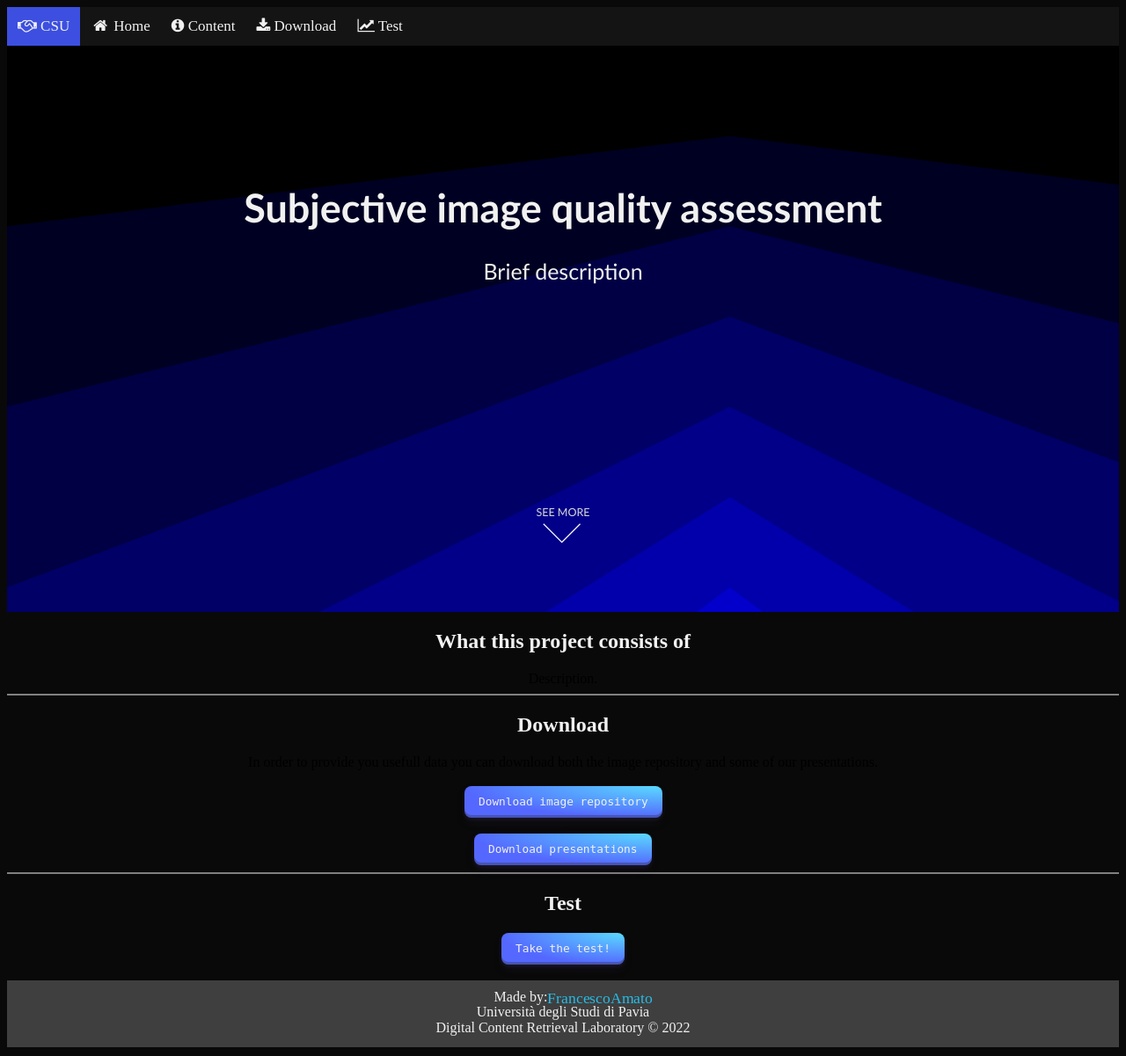
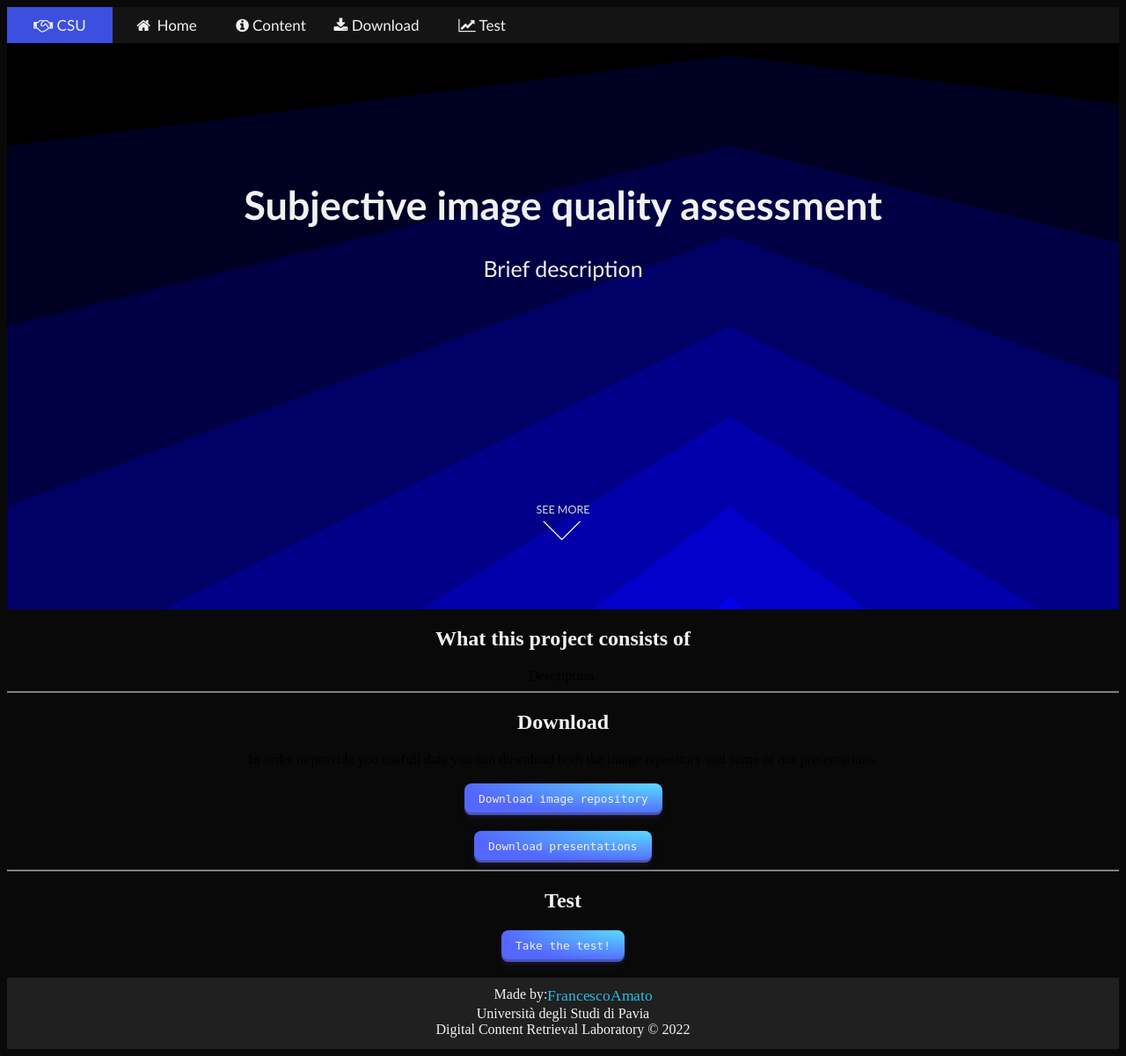
Before and after one commit to aiman-al-masoud/image_quality_assessment, a Flask app: page / in a window 1280 px wide. Shown: the whole page at 88% size. Run offline with Flask 2, Linux system fonts and the light colour scheme.

Commit message:
Adjusted media screen problems, improved footer and navbar behaviour

```diff
--- a/static/stylesheets/style.css
+++ b/static/stylesheets/style.css
@@ -12,6 +12,7 @@ hr {
 }
 
 #navbar {
+  font-family: 'Gill Sans', 'Gill Sans MT', Calibri, 'Trebuchet MS', sans-serif;
   width: 100%;
   background-color: rgb(20, 20, 20);
   overflow: auto;
@@ -19,7 +20,8 @@ hr {
 
 #navbar a {
   float: left;
-  padding: 12px;
+  padding: 10px 0px 10px;
+  width: 120px;
   color: rgb(241, 241, 241);
   text-decoration: none;
   font-size: 17px;
@@ -47,6 +49,7 @@ hr {
   font-family: 'Gill Sans', 'Gill Sans MT', Calibri, 'Trebuchet MS', sans-serif;
   background-repeat: no-repeat;
   background-size: 130%;
+  background-position: left;
   background-image: url("../icons/header-bg.svg");
 }
 
@@ -73,7 +76,7 @@ h1, h2, h3, h4, h5, h6 p{
   align-self: center;
   animation-duration: 4s;
   animation-iteration-count: infinite;
-  background-image: url("../icons/scroll-down.png");;
+  background-image: url("../icons/scroll-down.png");
   height: 30px;
   background-repeat: no-repeat;
   margin: 0 auto 0 auto;
@@ -144,7 +147,7 @@ h1, h2, h3, h4, h5, h6 p{
   width: 500px;
   left: 50%;
   margin-left: -298px;
-  height: 35px;
+  height: 40px;
   top: 50%;
   margin-top: -20px;
 }
@@ -185,7 +188,7 @@ p {
   position: relative;
   padding: 1% 0% 1%;
   width: 100%;
-  background-color: #3f3f3f;
+  background-color: #202020;
   color: rgb(241, 241, 241);
   text-align: center;
 }
@@ -200,8 +203,8 @@ p {
 
 /* ========================================================Responsive================================================== */
 
-/* Phones */
-@media screen and (min-width:320px) and (max-width:360px) {
+/* Phones -- From screens larger than 320px the behaviour is not controlled */
+@media screen and (min-width:0px) and (max-width:366px) {
   h1{
     font-size:1em;
   }
@@ -210,10 +213,16 @@ p {
     padding: 30% 0% 15%;
     background-size: 300%;
   }
+
+  #navbar a {
+    padding: 10px 8px 10px;
+    font-size: 10px;
+    width: auto;
+  }
 }
 
 /* Larger phones */
-@media screen and (min-width:361px) and (max-width:474px) {
+@media screen and (min-width:367px) and (max-width:474px) {
   h1{
     font-size:1em;
   }
@@ -221,6 +230,12 @@ p {
   #header{
     padding: 25% 0% 15%;
     background-size: 200%;
+  }
+
+  #navbar a {
+    padding: 10px 8px 10px;
+    font-size: 13px;
+    width: auto;
   }
 }
 
@@ -233,6 +248,11 @@ p {
   #header{
     padding: 22% 0% 15%;
     background-size: 180%;
+  }
+
+  #navbar a {
+    padding: 10px 8px 10px;
+    width: auto;
   }
 }
 
```
